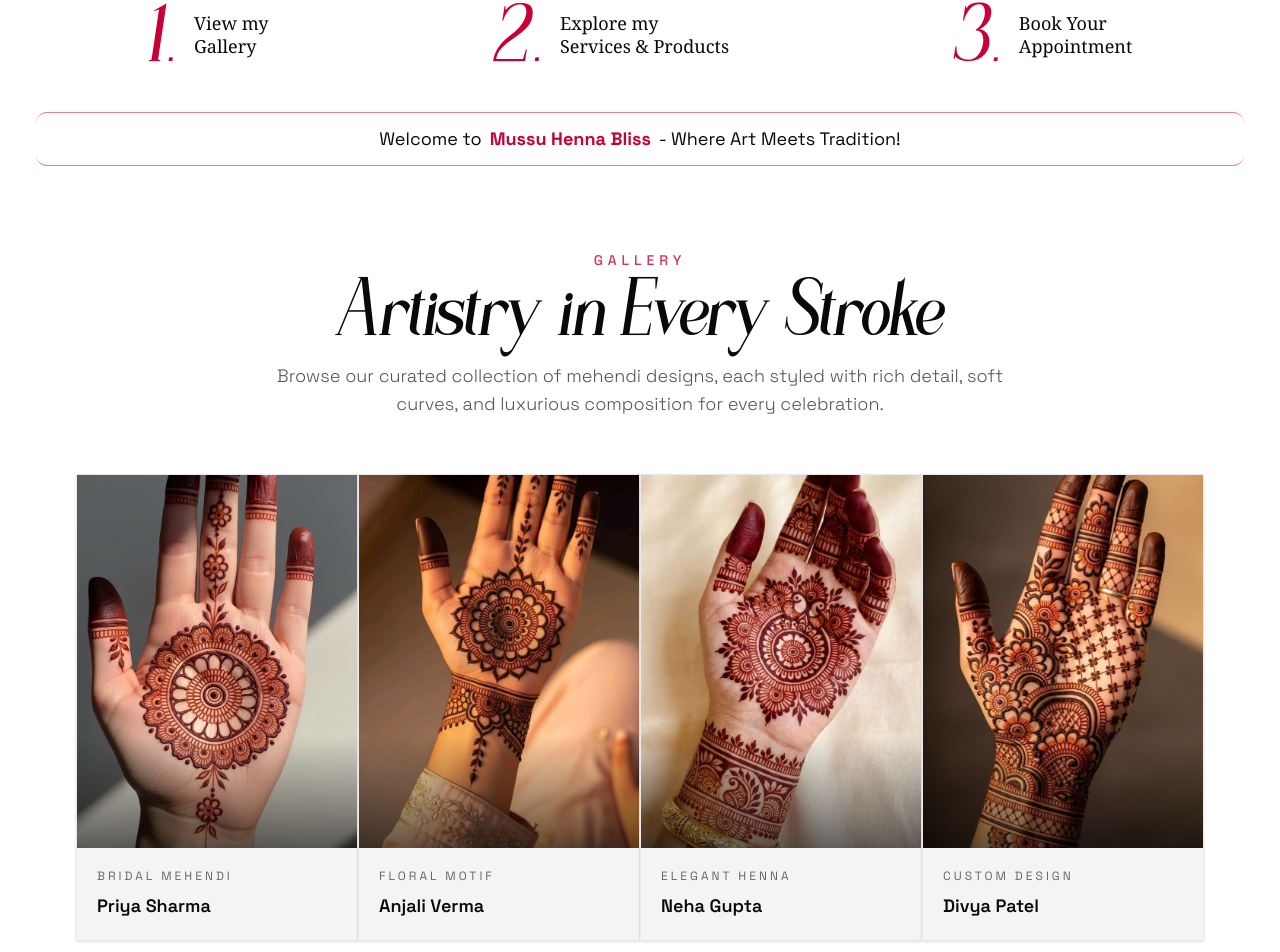
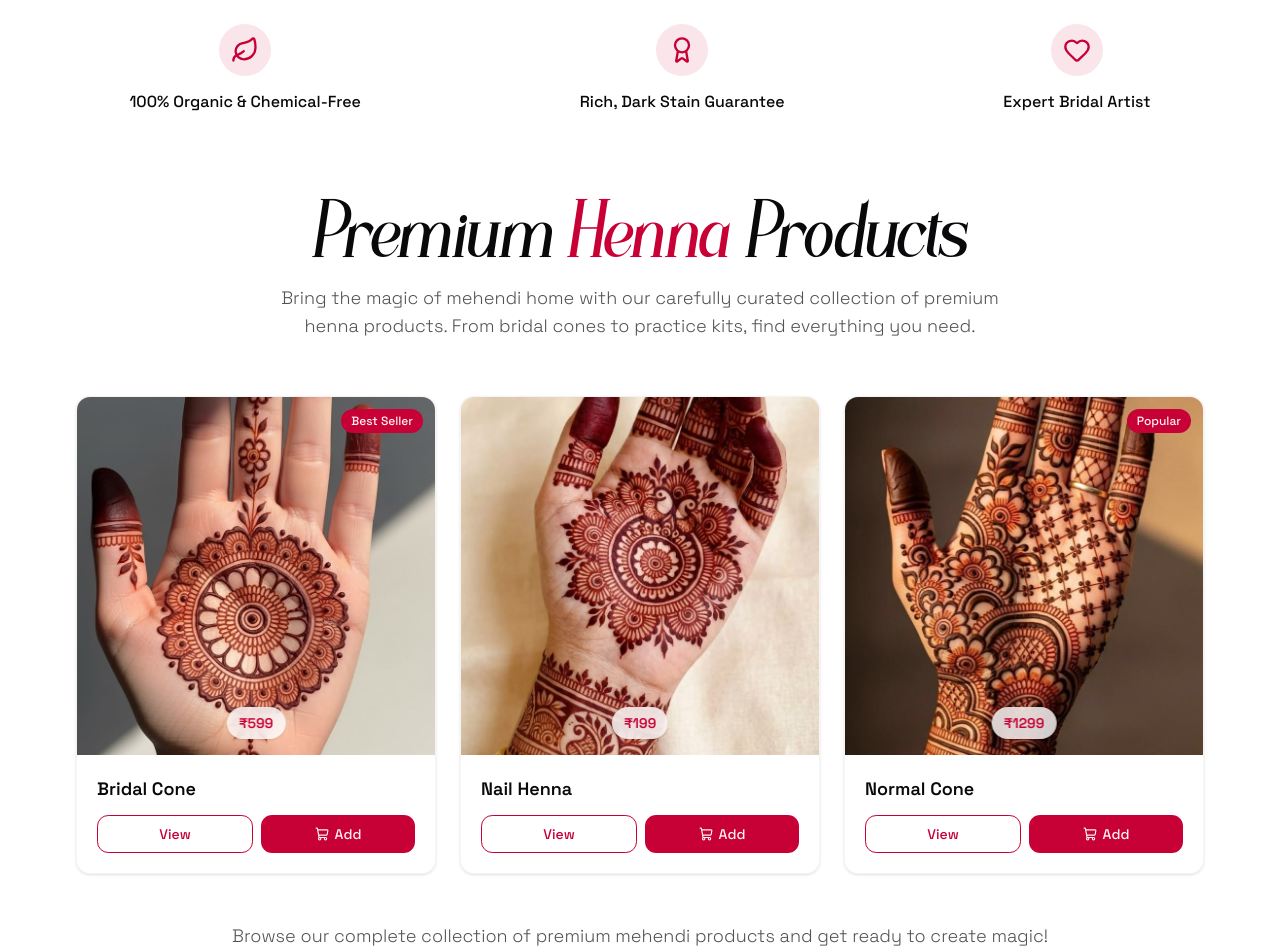
Before and after one commit to IshakShekh97/mussu-henna-bliss, a Next.js app: page / in a window 1280 px wide. Shown: the part 844-1796 px from the top of the page. Built offline with nearby package versions, Linux system fonts and the light colour scheme; a web font is replaced by a local one.

Commit message:
Add TrustBanner, Services, and ShoppableProducts components; update HomePage layout to include new components

```diff
--- a/app/(client)/page.tsx
+++ b/app/(client)/page.tsx
@@ -1,5 +1,8 @@
 import Gallary from "@/components/home/Gallary";
 import Hero from "@/components/home/Hero";
+import Services from "@/components/home/Services";
+import ShoppableProducts from "@/components/home/ShoppableProducts";
+import TrustBanner from "@/components/home/TrsustBanner";
 import Welcome from "@/components/home/Welcome";
 import React from "react";
 
@@ -7,8 +10,11 @@ const HomePage = () => {
   return (
     <div>
       <Hero />
+      <TrustBanner />
+      <ShoppableProducts />
       <Welcome />
       <Gallary />
+      <Services />
     </div>
   );
 };
--- /dev/null
+++ b/components/home/Services.tsx
@@ -0,0 +1,5 @@
+const Services = () => {
+  return <div>Services</div>;
+};
+
+export default Services;
--- /dev/null
+++ b/components/home/ShoppableProducts.tsx
@@ -0,0 +1,149 @@
+"use client";
+
+import { ShoppingCart } from "lucide-react";
+import Image from "next/image";
+import { Button } from "@/components/ui/button";
+import Link from "next/link";
+import { clsx } from "clsx";
+
+interface Product {
+  id: string;
+  name: string;
+  price: number;
+  imagePath: string;
+  badge?: string;
+  slug?: string;
+}
+
+const products: Product[] = [
+  {
+    id: "1",
+    name: "Bridal Cone",
+    price: 599,
+    imagePath: "/images/hero-1.jpg",
+    badge: "Best Seller",
+  },
+
+  {
+    id: "2",
+    name: "Nail Henna",
+    price: 199,
+    imagePath: "/images/hero-3.jpg",
+  },
+  {
+    id: "3",
+    name: "Normal Cone",
+    price: 1299,
+    imagePath: "/images/hero-4.jpg",
+    badge: "Popular",
+  },
+];
+
+const ShoppableProducts = () => {
+  const handleAddToCart = (productId: string, productName: string) => {
+    // Toast or cart action can be added here
+    console.log(`Added ${productName} to cart`);
+  };
+
+  return (
+    <section className="w-full py-16 px-4 md:px-8 lg:px-16">
+      {/* Section Header */}
+      <div className="mb-14 text-center">
+        <h2 className="text-4xl md:text-5xl lg:text-6xl font-morlana font-light mb-4">
+          Premium
+          <span className="text-primary"> Henna </span>
+          Products
+        </h2>
+        <p className="text-base md:text-lg text-foreground/70 font-light max-w-3xl mx-auto">
+          Bring the magic of mehendi home with our carefully curated collection
+          of premium henna products. From bridal cones to practice kits, find
+          everything you need.
+        </p>
+      </div>
+
+      {/* Products Grid */}
+      <div className="grid grid-cols-2 sm:grid-cols-3  gap-4 md:gap-6 mb-12">
+        {products.map((product, index) => (
+          <div
+            key={product.id}
+            className={clsx(
+              "group flex flex-col bg-white/50 border border-border/40 rounded-lg overflow-hidden shadow-sm transition duration-300 hover:shadow-lg hover:border-primary/60",
+              index === products.length - 1 && "max-sm:col-span-full",
+            )}
+          >
+            {/* Product Image Container */}
+            <div className="relative aspect-square overflow-hidden bg-slate-100">
+              <Image
+                src={product.imagePath}
+                alt={product.name}
+                fill
+                sizes="(max-width: 768px) 100vw, (max-width: 1024px) 50vw, 25vw"
+                className="object-cover transition duration-500 group-hover:scale-105"
+                priority
+              />
+
+              <div className="absolute bottom-4 left-1/2 -translate-x-1/2 bg-white/80 backdrop-blur-sm px-3 py-1 rounded-full shadow-sm">
+                <span className="text-xs md:text-sm font-semibold text-primary">
+                  ₹{product.price}
+                </span>
+              </div>
+
+              {/* Badge */}
+              {product.badge && (
+                <div className="absolute top-3 right-3 bg-primary text-primary-foreground px-2.5 py-1 rounded-full text-xs font-medium">
+                  {product.badge}
+                </div>
+              )}
+            </div>
+
+            {/* Product Info */}
+            <div className="flex flex-col flex-1 p-4 md:p-5">
+              {/* Product Name */}
+              <h3 className="text-base md:text-lg font-semibold text-foreground mb-3 line-clamp-2">
+                {product.name}
+              </h3>
+
+              {/* Buttons */}
+              <div className="flex gap-2 mt-auto">
+                <button className="flex-1 px-3 py-2 border border-primary text-primary hover:bg-primary/10 rounded-md text-xs md:text-sm font-medium transition-colors duration-300">
+                  View
+                </button>
+                <button
+                  onClick={() => handleAddToCart(product.id, product.name)}
+                  className="flex-1 flex items-center justify-center gap-1.5 bg-primary hover:bg-primary/90 text-primary-foreground px-3 py-2 rounded-md text-xs md:text-sm font-medium transition-colors duration-300"
+                >
+                  <ShoppingCart className="w-3.5 h-3.5" />
+                  <span>Add</span>
+                </button>
+              </div>
+            </div>
+          </div>
+        ))}
+      </div>
+
+      {/* CTA Section */}
+      <div className="text-center">
+        <p className="text-lg text-foreground/70 font-light mb-6">
+          Browse our complete collection of premium mehendi products and get
+          ready to create magic!
+        </p>
+        <div className="flex items-center justify-center gap-4">
+          <Button size={"lg"} className="rounded px-8 py-3">
+            View Full Shop
+          </Button>
+          <Link href={"/book"}>
+            <Button
+              asChild
+              variant="outline"
+              className="rounded px-8 py-3 border border-primary bg-primary/5 hover:bg-primary/20"
+            >
+              Book Service
+            </Button>
+          </Link>
+        </div>
+      </div>
+    </section>
+  );
+};
+
+export default ShoppableProducts;
--- /dev/null
+++ b/components/home/TrsustBanner.tsx
@@ -0,0 +1,45 @@
+"use client";
+
+import { Leaf, Award, Heart } from "lucide-react";
+
+const TrustBanner = () => {
+  const trustItems = [
+    {
+      icon: Leaf,
+      text: "100% Organic & Chemical-Free",
+    },
+    {
+      icon: Award,
+      text: "Rich, Dark Stain Guarantee",
+    },
+    {
+      icon: Heart,
+      text: "Expert Bridal Artist",
+    },
+  ];
+
+  return (
+    <div className="w-full py-8 px-4 sm:px-6">
+      <div className="flex flex-col gap-6 items-center justify-center sm:flex-row sm:gap-8 sm:justify-around">
+        {trustItems.map((item, index) => {
+          const IconComponent = item.icon;
+          return (
+            <div
+              key={index}
+              className="flex flex-col items-center gap-3 text-center sm:gap-4"
+            >
+              <div className="p-3 rounded-full bg-primary/10">
+                <IconComponent className="w-6 h-6 sm:w-7 sm:h-7 text-primary" />
+              </div>
+              <span className="text-sm sm:text-base font-medium max-w-xs leading-tight">
+                {item.text}
+              </span>
+            </div>
+          );
+        })}
+      </div>
+    </div>
+  );
+};
+
+export default TrustBanner;
```
